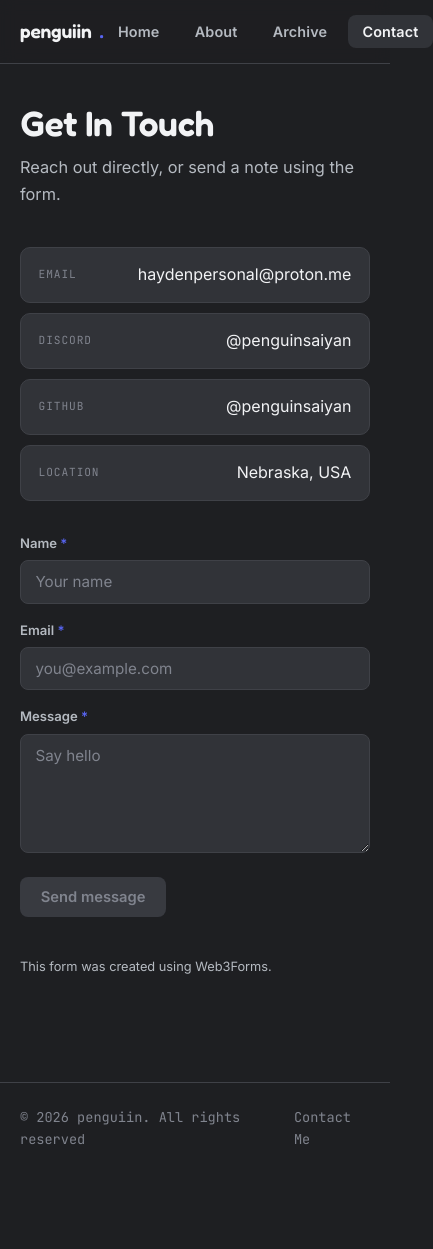
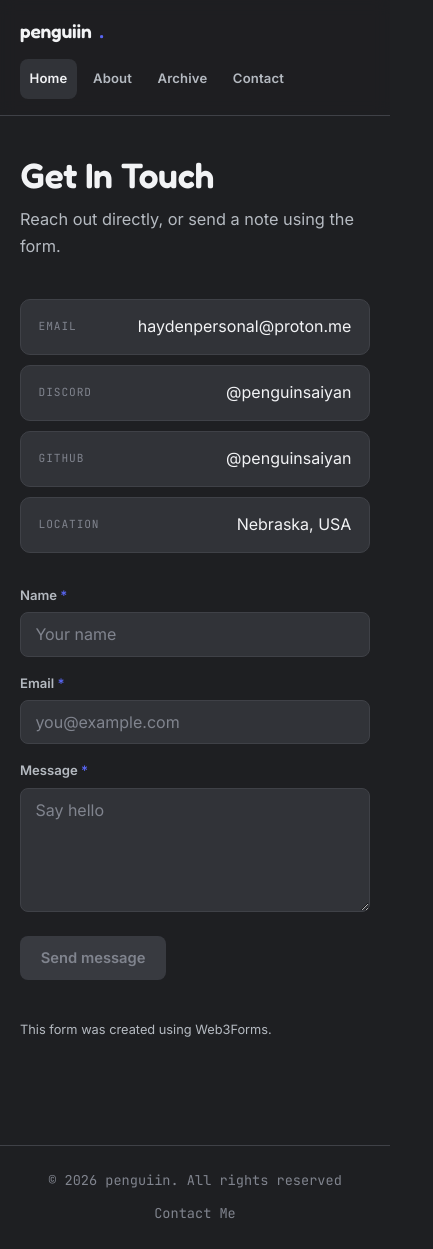
Before and after one commit to penguinsaiyan/penguiin, a plain HTML site: page contact.html in a window 390 px wide. Shown: the whole page, 433 px wide, since content can reach past the window. Before the commit the page ends 1174 px from the top, so only its background shows below. Drawn offline with Linux system fonts and the light colour scheme.

Commit message:
mobile support (#1)

```diff
--- a/contact.html
+++ b/contact.html
@@ -3,6 +3,7 @@
 <head>
 <meta charset="UTF-8">
 <meta name="viewport" content="width=device-width, initial-scale=1.0">
+<meta name="theme-color" content="#1E1F22">
 <title>Contact — penguiin</title>
 <link rel="preconnect" href="https://fonts.googleapis.com">
 <link href="https://fonts.googleapis.com/css2?family=Fredoka:wght@500;600&family=Inter:wght@400;500;600&family=JetBrains+Mono&display=swap" rel="stylesheet">
@@ -13,12 +14,12 @@
 
 <header class="site-header">
   <nav class="nav">
-    <a class="nav-mark" href="index.html">penguiin<span>.</span></a>
+    <a class="nav-mark" href="/">penguiin<span>.</span></a>
     <ul class="nav-links">
-      <li><a href="index.html">Home</a></li>
-      <li><a href="about.html">About</a></li>
-      <li><a href="archive.html">Archive</a></li>
-      <li><a href="contact.html" aria-current="page">Contact</a></li>
+      <li><a href="/" aria-current="page">Home</a></li>
+      <li><a href="/about">About</a></li>
+      <li><a href="/archive">Archive</a></li>
+      <li><a href="/contact">Contact</a></li>
     </ul>
   </nav>
 </header>
--- a/style.css
+++ b/style.css
@@ -68,6 +68,8 @@ a { color: inherit; text-decoration: none; }
   display: flex;
   align-items: center;
   justify-content: space-between;
+  gap: 0.75rem;
+  flex-wrap: wrap;
 }
 
 .nav-mark {
@@ -90,6 +92,8 @@ a { color: inherit; text-decoration: none; }
   list-style: none;
   margin: 0;
   padding: 0;
+  flex-wrap: wrap;
+  justify-content: flex-end;
 }
 
 .nav-links a {
@@ -100,6 +104,16 @@ a { color: inherit; text-decoration: none; }
   border-radius: 8px;
   color: var(--text-muted);
   transition: background 0.15s ease, color 0.15s ease;
+  display: inline-flex;
+  align-items: center;
+  min-height: 40px;
+}
+
+@media (max-width: 420px) {
+  .nav-links a {
+    padding: 0.5rem 0.6rem;
+    font-size: 0.82rem;
+  }
 }
 
 .nav-links a:hover,
@@ -178,11 +192,13 @@ p { color: var(--text-muted); margin: 0 0 1rem; }
 .btn {
   display: inline-flex;
   align-items: center;
+  justify-content: center;
   gap: 0.5rem;
   font-family: var(--body);
   font-weight: 600;
   font-size: 0.92rem;
   padding: 0.7rem 1.3rem;
+  min-height: 44px;
   border-radius: 8px;
   border: none;
   background: var(--blurple);
@@ -224,7 +240,14 @@ p { color: var(--text-muted); margin: 0 0 1rem; }
   padding-bottom: 1.5rem;
   font-size: 0.85rem;
   color: var(--text-faint);
-  font-family: var(--mono)
+  font-family: var(--mono);
+}
+
+@media (max-width: 640px) {
+  .site-footer .nav {
+    justify-content: center;
+    text-align: center;
+  }
 }
 
 .site-footer a:hover { color: var(--text); }
@@ -402,9 +425,14 @@ p { color: var(--text-muted); margin: 0 0 1rem; }
   border-radius: 10px;
   padding: 0.9rem 1.1rem;
   display: flex;
+  flex-wrap: wrap;
   justify-content: space-between;
   align-items: center;
-  gap: 1rem;
+  gap: 0.4rem 1rem;
+}
+
+.contact-list a {
+  overflow-wrap: anywhere;
 }
 
 .contact-list .c-label {
@@ -437,7 +465,7 @@ p { color: var(--text-muted); margin: 0 0 1rem; }
 .contact-form textarea {
   width: 100%;
   font-family: var(--body);
-  font-size: 0.95rem;
+  font-size: 1rem;
   padding: 0.7rem 0.9rem;
   border: 1px solid var(--border);
   background: var(--bg-elevated);
@@ -516,6 +544,17 @@ p { color: var(--text-muted); margin: 0 0 1rem; }
   justify-items: center;
 }
 
+@media (max-width: 420px) {
+  .avatar-grid {
+    grid-template-columns: repeat(auto-fill, minmax(76px, 1fr));
+    gap: 0.85rem;
+  }
+  .avatar-slot .avatar {
+    width: 68px;
+    height: 68px;
+  }
+}
+
 .avatar-slot {
   display: flex;
   flex-direction: column;
```
Also changed, not shown: about.html (+6 -5 lines), archive.html (+6 -5 lines), index.html (+6 -5 lines).
